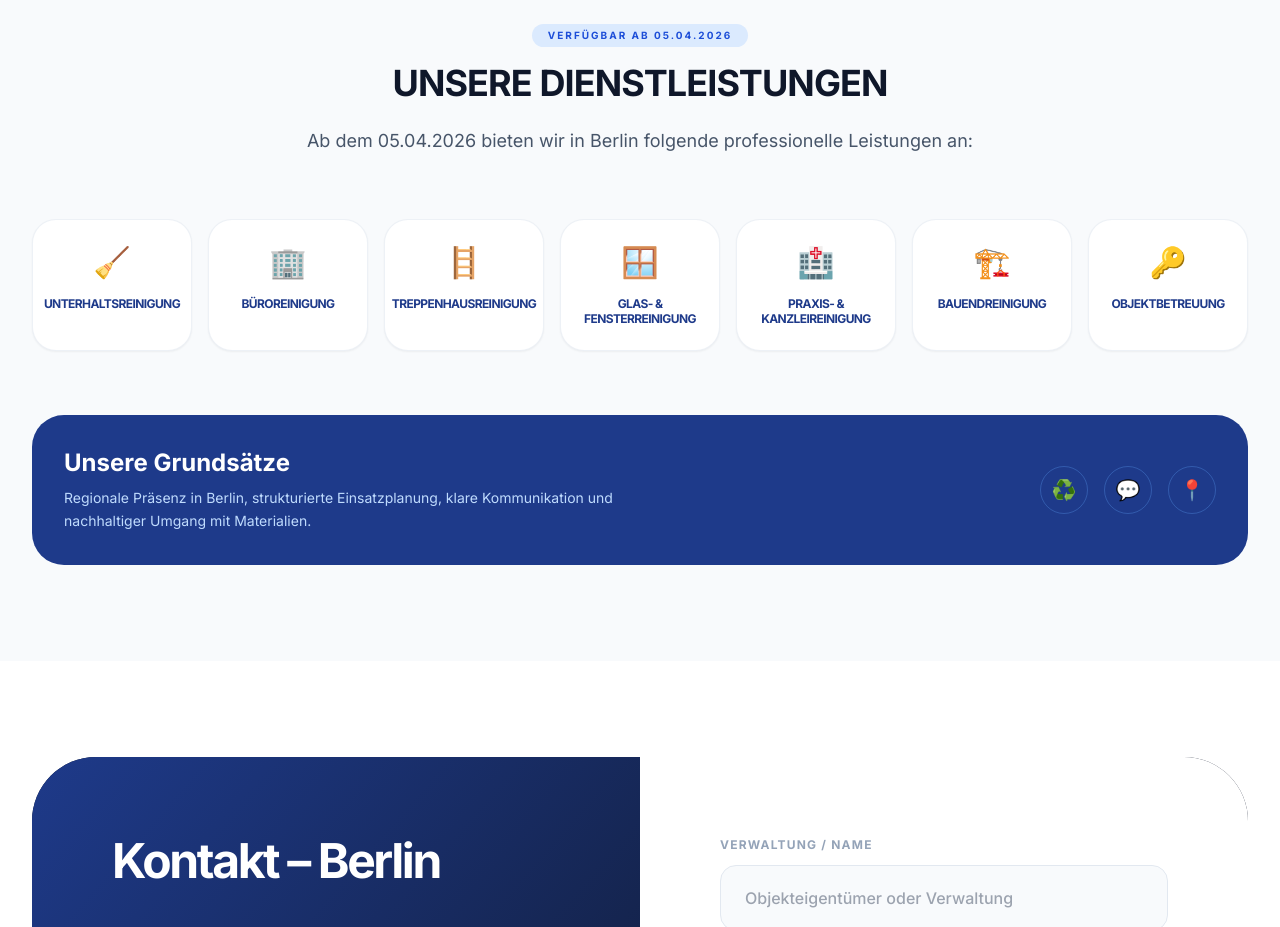
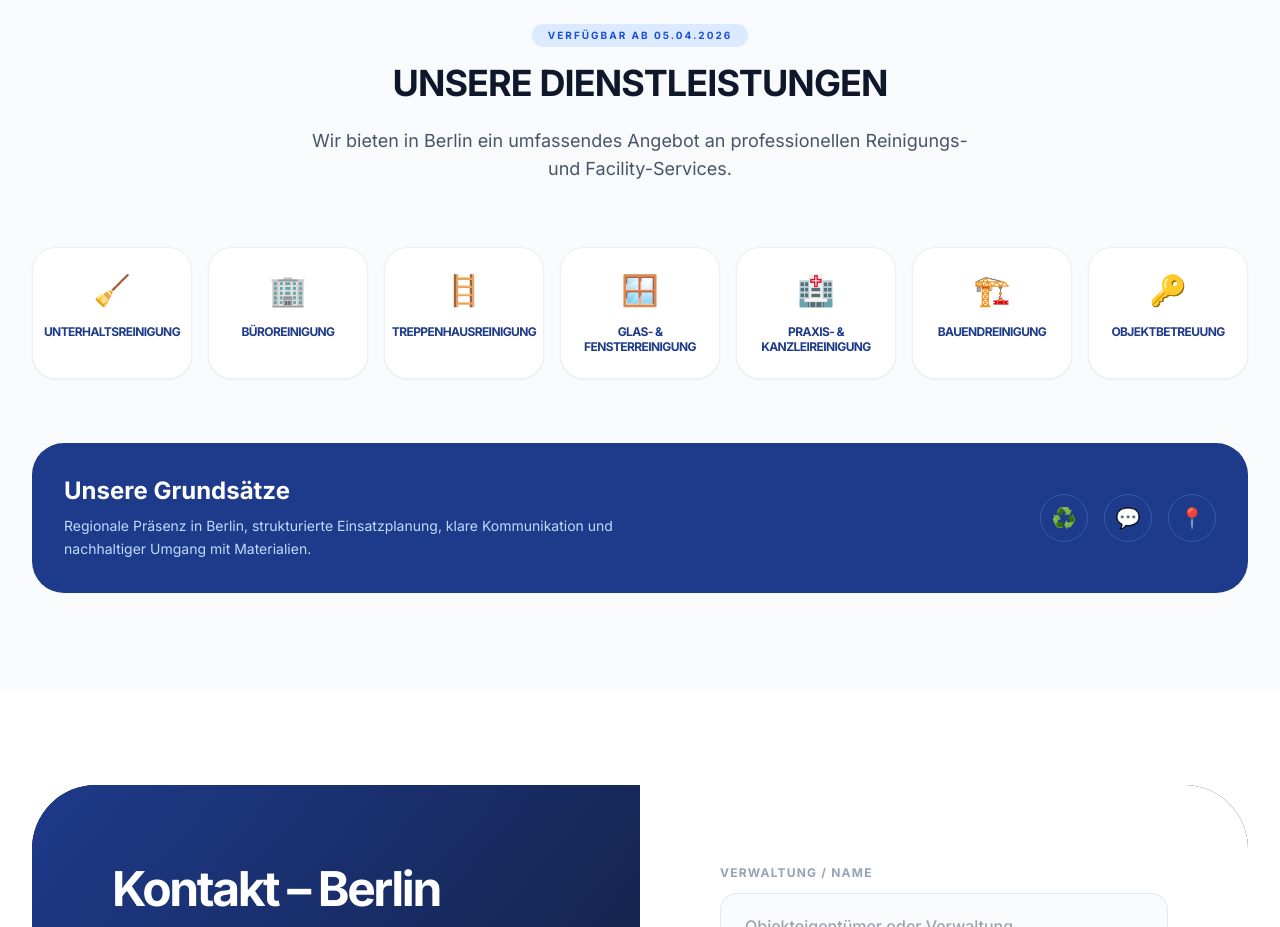
Before and after one commit to DevooLive44/prime-clean-live, a React (Vite) app: page / in a window 1280 px wide. Shown: the part 2280-3207 px from the top of the page. Built offline with nearby package versions, Linux system fonts and the light colour scheme.

Commit message:
Update Services.tsx

```diff
--- a/components/Services.tsx
+++ b/components/Services.tsx
@@ -21,7 +21,7 @@ const Services: React.FC = () => {
           </div>
           <h2 className="text-4xl font-black text-slate-900 mb-6 tracking-tight uppercase">Unsere Dienstleistungen</h2>
           <p className="text-slate-600 max-w-2xl mx-auto text-lg">
-            Ab dem 05.04.2026 bieten wir in Berlin folgende professionelle Leistungen an:
+            Wir bieten in Berlin ein umfassendes Angebot an professionellen Reinigungs- und Facility-Services.
           </p>
         </div>
         <div className="grid grid-cols-2 md:grid-cols-4 lg:grid-cols-7 gap-4">
```
